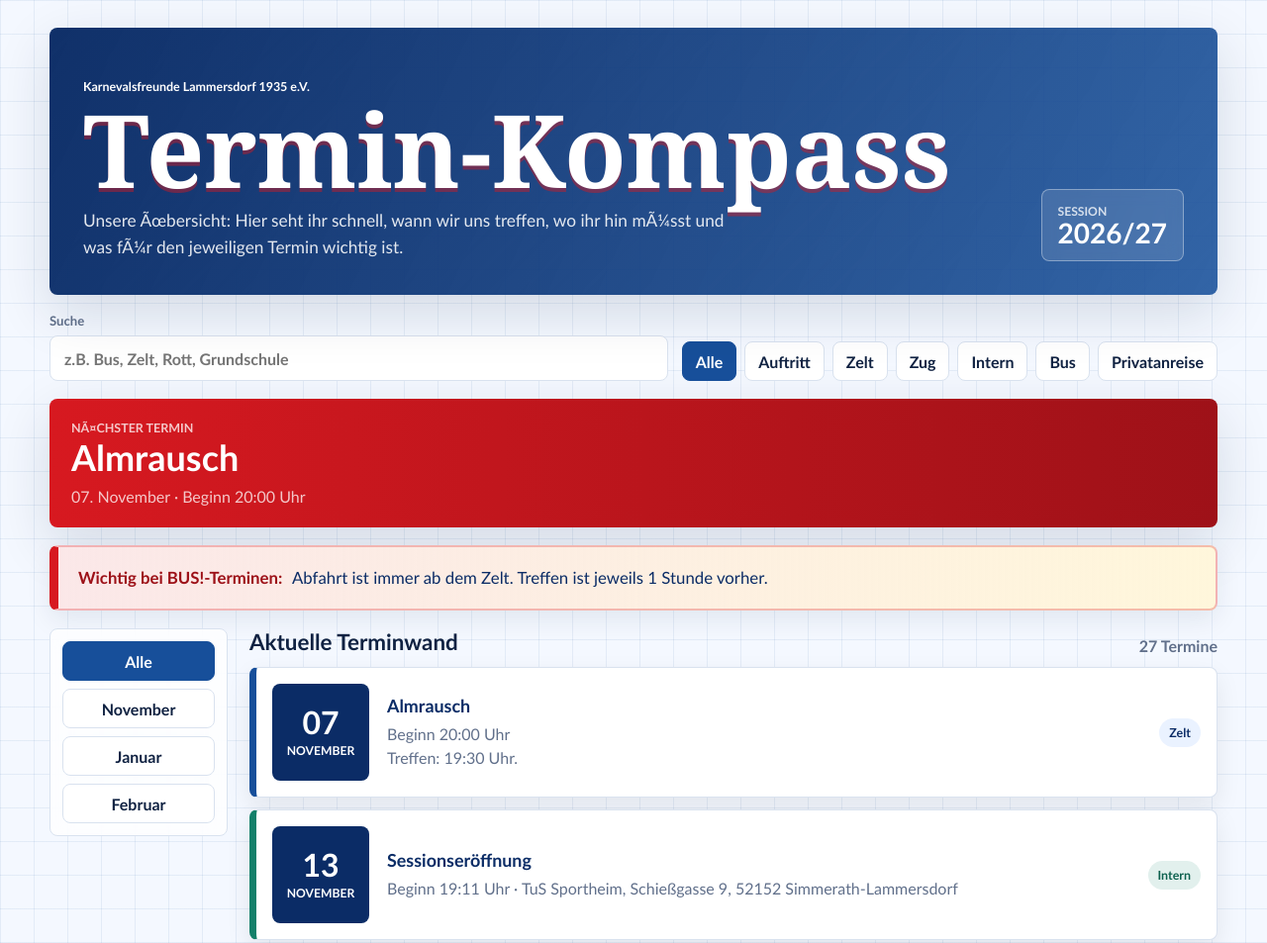
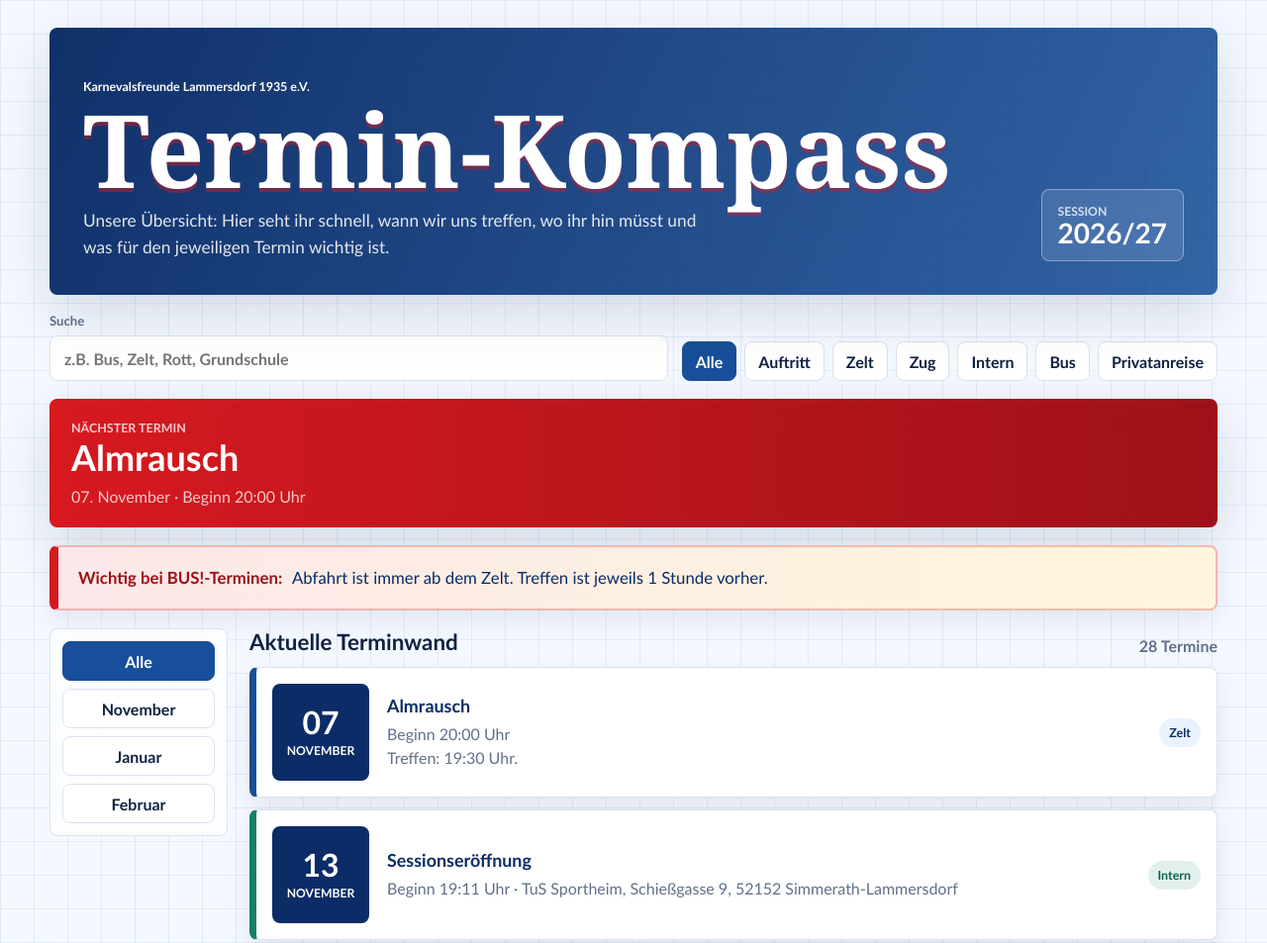
Before and after one commit to YvRo81/termin-kompass, a plain HTML site: page index.html in a window 1280 px wide. Shown: the top 953 px of the page at 99% size. Drawn offline with Linux system fonts and the light colour scheme.

Commit message:
Add files via upload

```diff
--- a/app.js
+++ b/app.js
@@ -96,6 +96,14 @@ const events = [
     note: "BUS. Abfahrt: 19:00 Uhr. Auftrittszeit: 20 Minuten.",
   },
   {
+    title: "Freundschaftstreffen KV de Eschekülle",
+    date: "2027-01-22",
+    time: "22:45 Uhr",
+    place: "Veranstaltungsort noch unklar",
+    kind: "Auftritt",
+    note: "BUS. Abfahrt: 21:30 Uhr.",
+  },
+  {
     title: "Frühschoppen Rott",
     date: "2027-01-24",
     time: "13:45 Uhr",
@@ -106,18 +114,18 @@ const events = [
   {
     title: "Bessemsbengersause",
     date: "2027-01-30",
-    time: "Beginn 18:55 Uhr",
+    time: "Beginn 18:30 Uhr",
     place: "",
     kind: "Zelt",
-    note: "Treffen: 18:30 Uhr.",
+    note: "Treffen: 18:00 Uhr.",
   },
   {
     title: "Biwak KG Kiescheflitscher Rurberg",
     date: "2027-01-31",
-    time: "Uhrzeit in Klärung",
+    time: "15:00 Uhr",
     place: "Antoniushof, Seeufer 5, 52152 Simmerath",
     kind: "Auftritt",
-    note: "BUS. Auftrittszeit: 25 Minuten.",
+    note: "BUS. Abfahrt: 13:45 Uhr. Auftrittszeit: 25 Minuten.",
   },
   {
     title: "Besuch Helena Stollenwerk Haus",
@@ -125,7 +133,7 @@ const events = [
     time: "18:00 Uhr",
     place: "Quadfliegstr. 14, 52152 Simmerath",
     kind: "Auftritt",
-    note: "Privatanreise.",
+    note: "Privatanreise. Einladung folgt!",
   },
   {
     title: "Besuch Behindertenwerkstatt",
@@ -133,7 +141,7 @@ const events = [
     time: "08:15 Uhr",
     place: "CBW-GmbH Werk 5, Am Handwerkerzentrum 13, 52156 Monschau",
     kind: "Auftritt",
-    note: "Privatanreise.",
+    note: "Privatanreise. Einladung folgt!",
   },
   {
     title: "Grundschule",
@@ -141,7 +149,7 @@ const events = [
     time: "09:15 Uhr",
     place: "",
     kind: "Auftritt",
-    note: "Auftrittszeit 30 Min.",
+    note: "Auftrittszeit: 30 Minuten. Einladung folgt!",
   },
   {
     title: "Kindergarten Profinos",
@@ -149,7 +157,7 @@ const events = [
     time: "10:15 Uhr",
     place: "",
     kind: "Auftritt",
-    note: "",
+    note: "Einladung folgt!",
   },
   {
     title: "Schlüsselübergabe Simmerath",
@@ -157,7 +165,7 @@ const events = [
     time: "11:11 Uhr",
     place: "Dreifachhalle, Im Römbchen, 52152 Simmerath",
     kind: "Auftritt",
-    note: "Privatanreise.",
+    note: "Privatanreise. Einladung folgt!",
   },
   {
     title: "Altweiber",
@@ -173,7 +181,7 @@ const events = [
     time: "Uhrzeit folgt",
     place: "Zweifaller Straße 34, 52159 Mulartshütte",
     kind: "Auftritt",
-    note: "BUS. Auftrittszeit: 45 Minuten.",
+    note: "BUS. Auftrittszeit: 45 Minuten. Einladung folgt!",
   },
   {
     title: "Karnevalszug Rollesbroich",
@@ -186,10 +194,10 @@ const events = [
   {
     title: "Frühschoppen Kester Lehmschwalben",
     date: "2027-02-07",
-    time: "Einlass ab 10:30 Uhr",
+    time: "10:30 Uhr",
     place: "DGH Kesternich, Vereinsweg 10, 52152 Simmerath",
     kind: "Auftritt",
-    note: "BUS. Auftrittszeit: 20 Minuten.",
+    note: "BUS. Abfahrt: 10:15 Uhr. Auftrittszeit: 20 Minuten.",
   },
   {
     title: "Familiensitzung",
@@ -202,10 +210,10 @@ const events = [
   {
     title: "Rosenmontagszug",
     date: "2027-02-08",
-    time: "Beginn 11:11 Uhr",
+    time: "Start Zug: 14:30 Uhr",
     place: "",
     kind: "Zug",
-    note: "Aufstellen: 13:30 Uhr. Frühschoppen Zelt. 14:30 Uhr Start Zug.",
+    note: "Frühschoppen im Zelt: 11:11 Uhr. Aufstellen: 13:30 Uhr.",
   },
   {
     title: "Tollitäten auskleiden",
--- a/index.html
+++ b/index.html
@@ -13,8 +13,8 @@
           <p class="kicker">Karnevalsfreunde Lammersdorf 1935 e.V.</p>
           <h1 id="page-title">Termin-Kompass</h1>
           <p class="intro">
-            Unsere Ãœbersicht: Hier seht ihr schnell,
-            wann wir uns treffen, wo ihr hin mÃ¼sst und was fÃ¼r den jeweiligen
+            Unsere Übersicht: Hier seht ihr schnell,
+            wann wir uns treffen, wo ihr hin müsst und was für den jeweiligen
             Termin wichtig ist.
           </p>
         </div>
@@ -43,7 +43,7 @@
 
       <section class="spotlight" aria-labelledby="spotlight-title">
         <div>
-          <p class="eyebrow">NÃ¤chster Termin</p>
+          <p class="eyebrow">Nächster Termin</p>
           <h2 id="spotlight-title"></h2>
           <p id="spotlightMeta"></p>
         </div>
@@ -72,6 +72,6 @@
       </section>
     </main>
 
-    <script src="app.js?v=20260914-1"></script>
+    <script src="app.js?v=20261106-1"></script>
   </body>
 </html>
```
